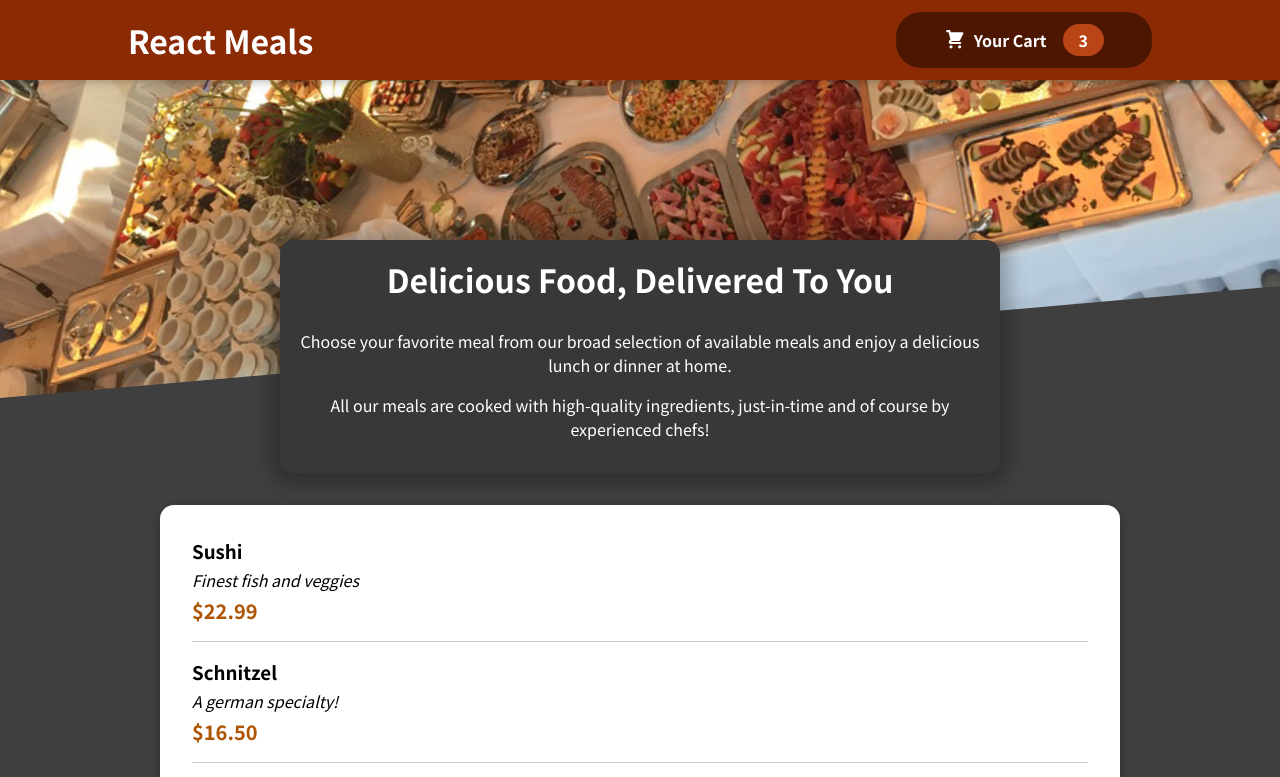
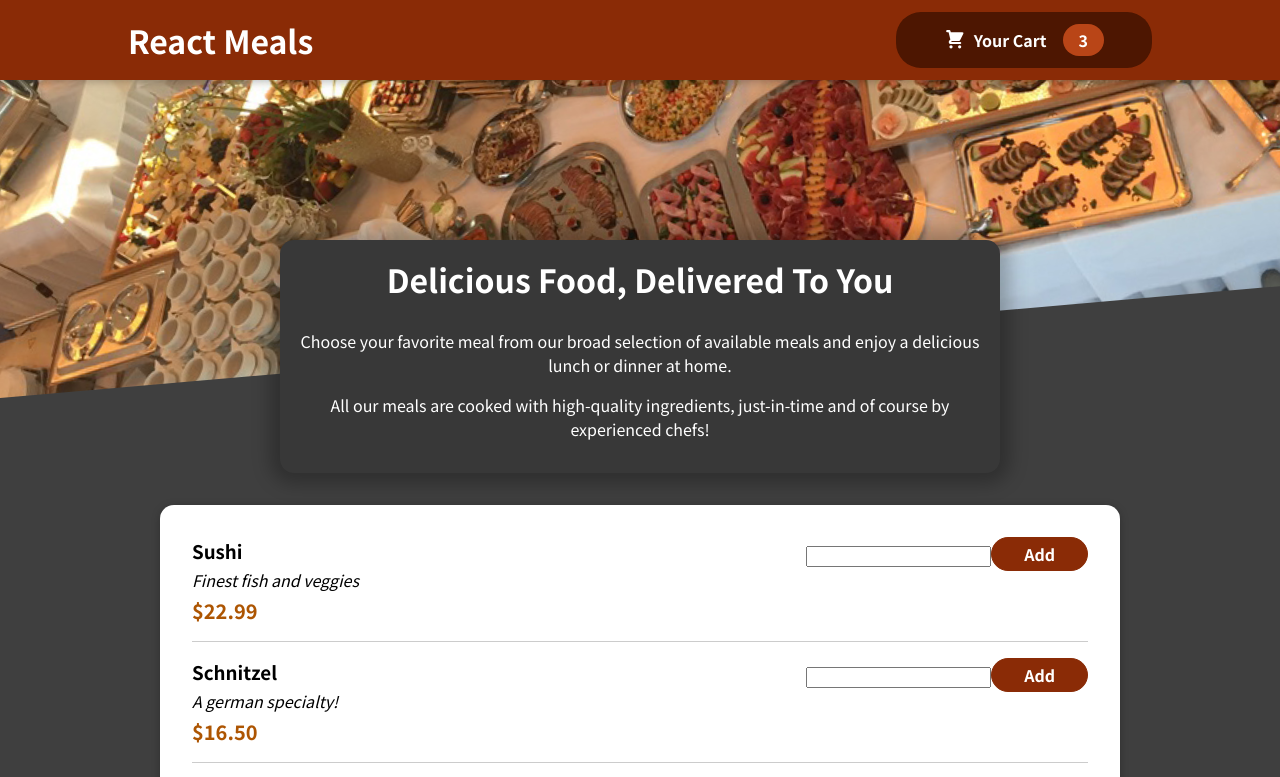
Before and after one commit to EstrellaDionis/FoodOrderApp, a React (Create React App) app: page / in a window 1280 px wide. Shown: the top 777 px of the page. Built offline with nearby package versions, Linux system fonts and the light colour scheme.

Commit message:
created MealItemForm component and implementing into MealItem component

```diff
--- a/src/components/Meals/MealItem/MealItem.js
+++ b/src/components/Meals/MealItem/MealItem.js
@@ -1,4 +1,5 @@
-import classes from './MealItem.module.css'
+import MealItemForm from './MealItemForm';
+import classes from './MealItem.module.css';
 
 //.toFixed make sure to render two decimal places
 const MealItem = props => {
@@ -12,7 +13,7 @@
             <div className={classes.price}>{price}</div>
         </div>
         <div>
-
+            <MealItemForm />
         </div>
     </li>
     );
--- a/src/components/Meals/MealItem/MealItemForm.js
+++ b/src/components/Meals/MealItem/MealItemForm.js
@@ -0,0 +1,10 @@
+import classes from './MealItemForm.module.css'
+
+const MealItemForm = props => {
+    return <form className={classes.form}>
+        <input />
+        <button>Add</button>
+    </form>
+};
+
+export default MealItemForm;
--- /dev/null
+++ b/src/components/Meals/MealItem/MealItemForm.module.css
@@ -0,0 +1,20 @@
+.form {
+    text-align: right;
+  }
+
+  .form button {
+    font: inherit;
+    cursor: pointer;
+    background-color: #8a2b06;
+    border: 1px solid #8a2b06;
+    color: white;
+    padding: 0.25rem 2rem;
+    border-radius: 20px;
+    font-weight: bold;
+  }
+
+  .form button:hover,
+  .form button:active {
+    background-color: #641e03;
+    border-color: #641e03;
+  }
```
